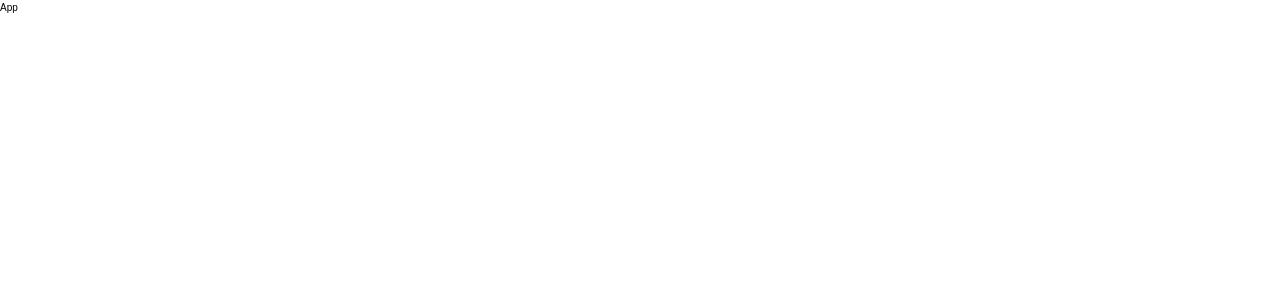
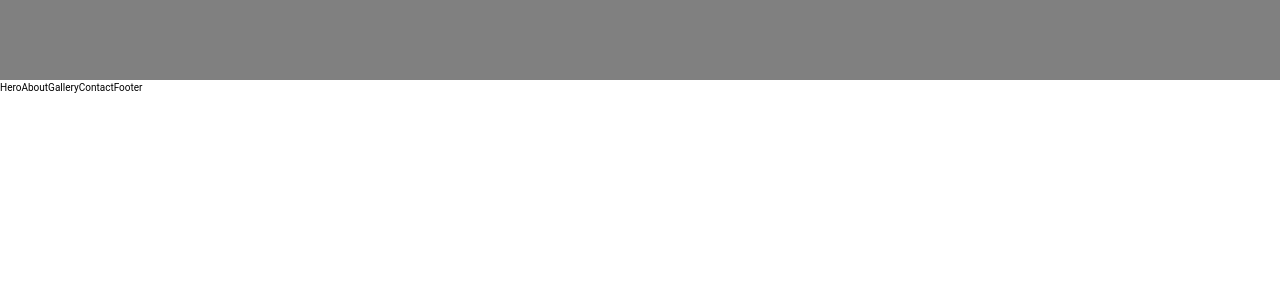
Before and after one commit to tebmik/carpenter, a React (Create React App) app: page / in a window 1280 px wide. Shown: the top 300 px of the page. Built offline with nearby package versions, Linux system fonts and the light colour scheme.

Commit message:
imported Layout with child components

```diff
--- a/src/App.js
+++ b/src/App.js
@@ -1,9 +1,23 @@
 import React from "react";
+import Layout from "./components/layout/Layout";
+import Hero from "./containers/hero/Hero";
+import About from "./containers/about/About";
+import Gallery from "./containers/gallery/Gallery";
+import Contact from "./containers/contact/Contact";
+import Footer from "./containers/footer/Footer"
 
 const App = () => {
     return (
         <>
-            <p>App</p>
+            <div id="app">
+                <Layout>
+                    <Hero />
+                    <About />
+                    <Gallery />
+                    <Contact />
+                    <Footer />
+                </Layout>
+            </div>
         </>
     );
 };
```
